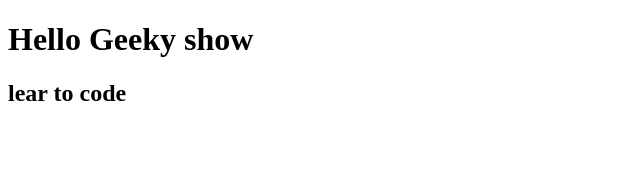
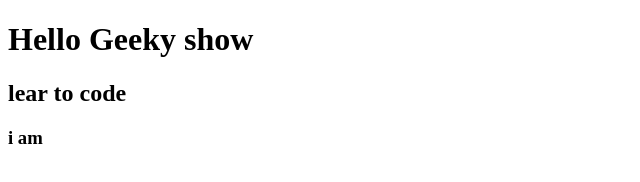
Before and after one commit to abhikeshri1303/first-project, a plain HTML site: page index.html in a window 1280 px wide. Shown: the full height of the page, 0-640 px from the left. Drawn offline with Linux system fonts and the light colour scheme.

Commit message:
changing h3

```diff
--- a/index.html
+++ b/index.html
@@ -9,6 +9,7 @@
     <h1>Hello Geeky show</h1>
 
     <h2>lear to code</h2>
+    <h3> i am </h3>
 </body>
 
 </html>
```
